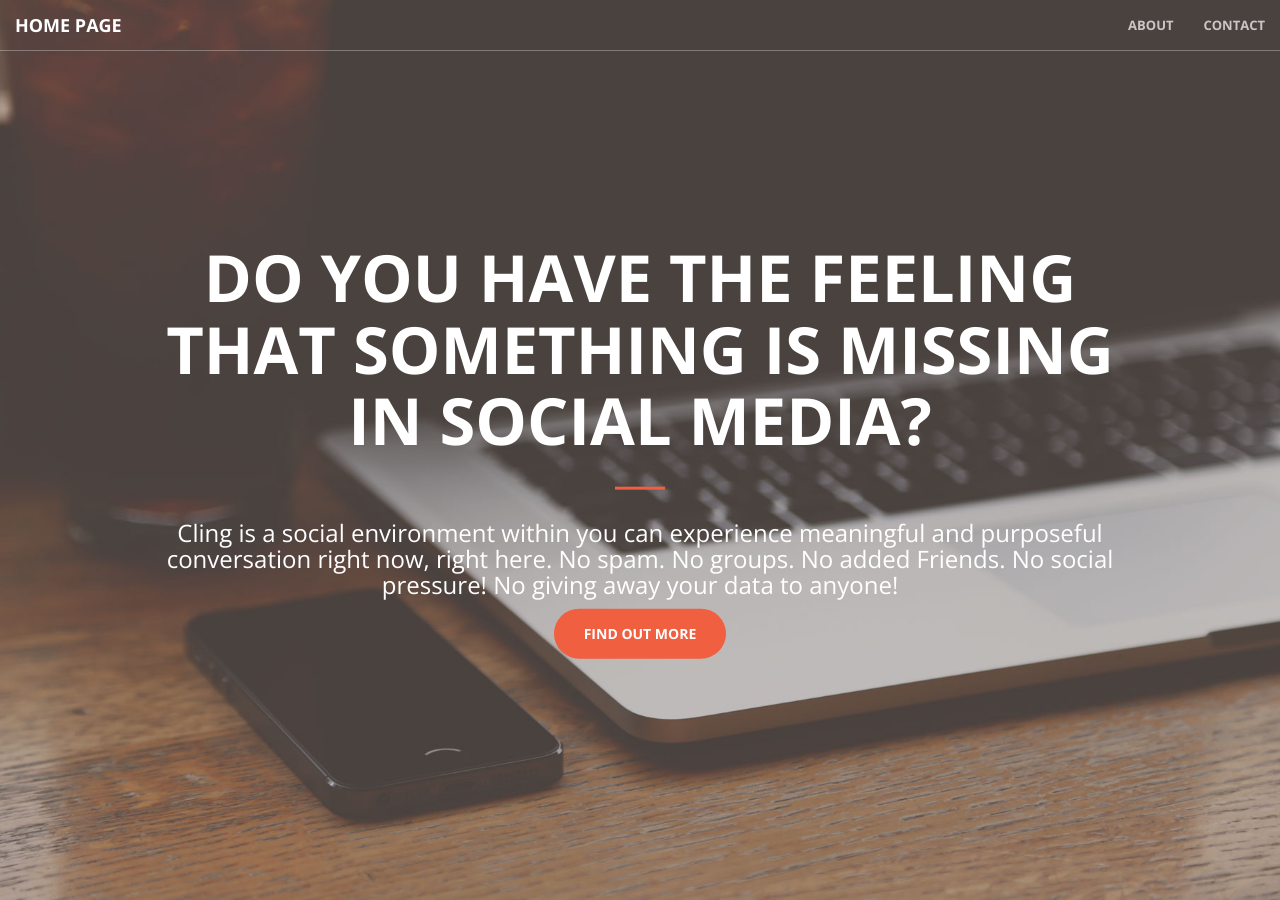
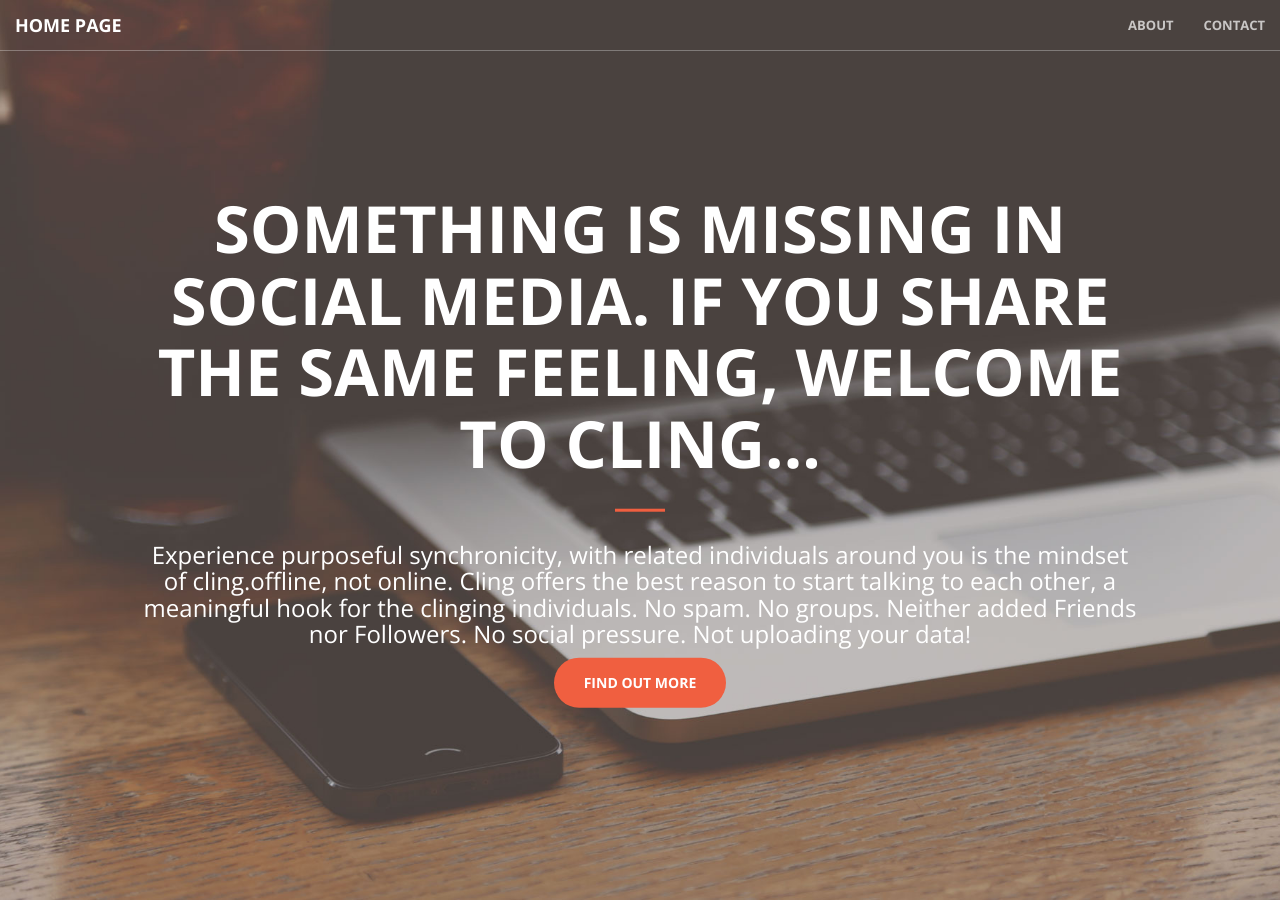
Before and after one commit to clingonline/clingonline.github.io, a Jekyll site: the page built from index.html, in a window 1280 px wide and 900 px high. Built offline with Jekyll 4.4.1, drawn with Linux system fonts in a browser that asks for light colours.

Commit message:
Update header.html

```diff
--- a/_includes/header.html
+++ b/_includes/header.html
@@ -2,14 +2,13 @@
     <div class="header-content">
         <div class="header-content-inner">
             <h1>
-              Do you have the feeling that something is missing in social media?
+              Something is missing in social media. If you share the same feeling, welcome to Cling...
             </h1>
             <hr>
             <h3>
-              Cling is a social environment within you can experience meaningful
-              and purposeful conversation right now, right here. No spam. No
-              groups. No added Friends. No social pressure! No giving away your
-              data to anyone!
+              Experience purposeful synchronicity, with related individuals around you is the mindset of cling.offline, not online.
+              Cling offers the best reason to start talking to each other, a meaningful
+              hook for the clinging individuals. No spam. No groups. Neither added Friends nor Followers. No social pressure. Not uploading your data!
             </h3>
             <a href="#features" class="btn btn-primary btn-xl page-scroll">Find Out More</a>
         </div>
```
